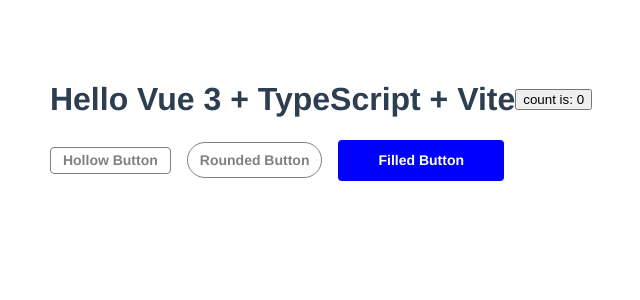
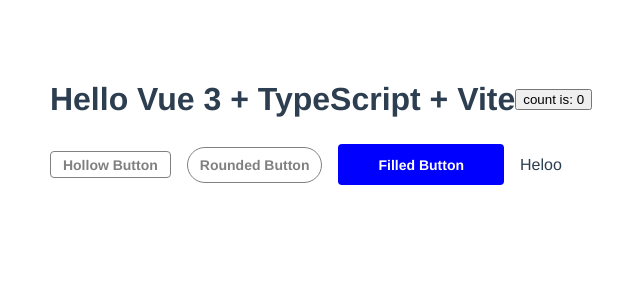
Before and after one commit to Rupnesh/ComponentLibrary, a Vue app: page / in a window 1280 px wide. Shown: the top 300 px of the page, without its empty margins (319-959 px from the left). Built offline with nearby package versions, Linux system fonts and the light colour scheme.

Commit message:
fix(home): message changed

```diff
--- a/src/components/Home.vue
+++ b/src/components/Home.vue
@@ -42,6 +42,7 @@
         <!-- <Button class="btn" type="hollow" label="Hollow Button" size="s" :click-fn="() => clickFn('')" />
         <Button class="btn" type="rounded" label="Rounded Button" size="m" :click-fn="() => clickFn('')" />
         <Button class="btn" type="filled" label="Filled Button" size="l" :click-fn="() => clickFn('')" /> -->
+          <p>Heloo</p>
       </div>
     </div>
   </div>
```
